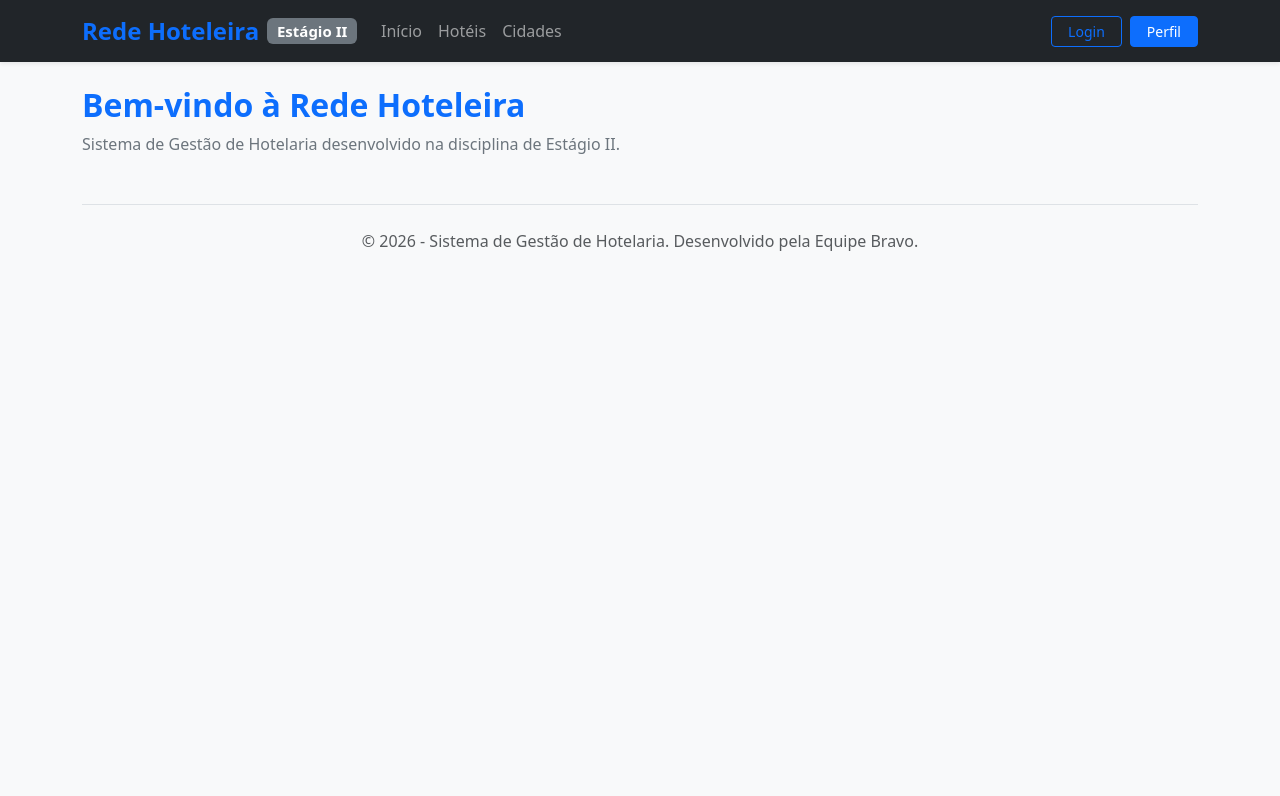
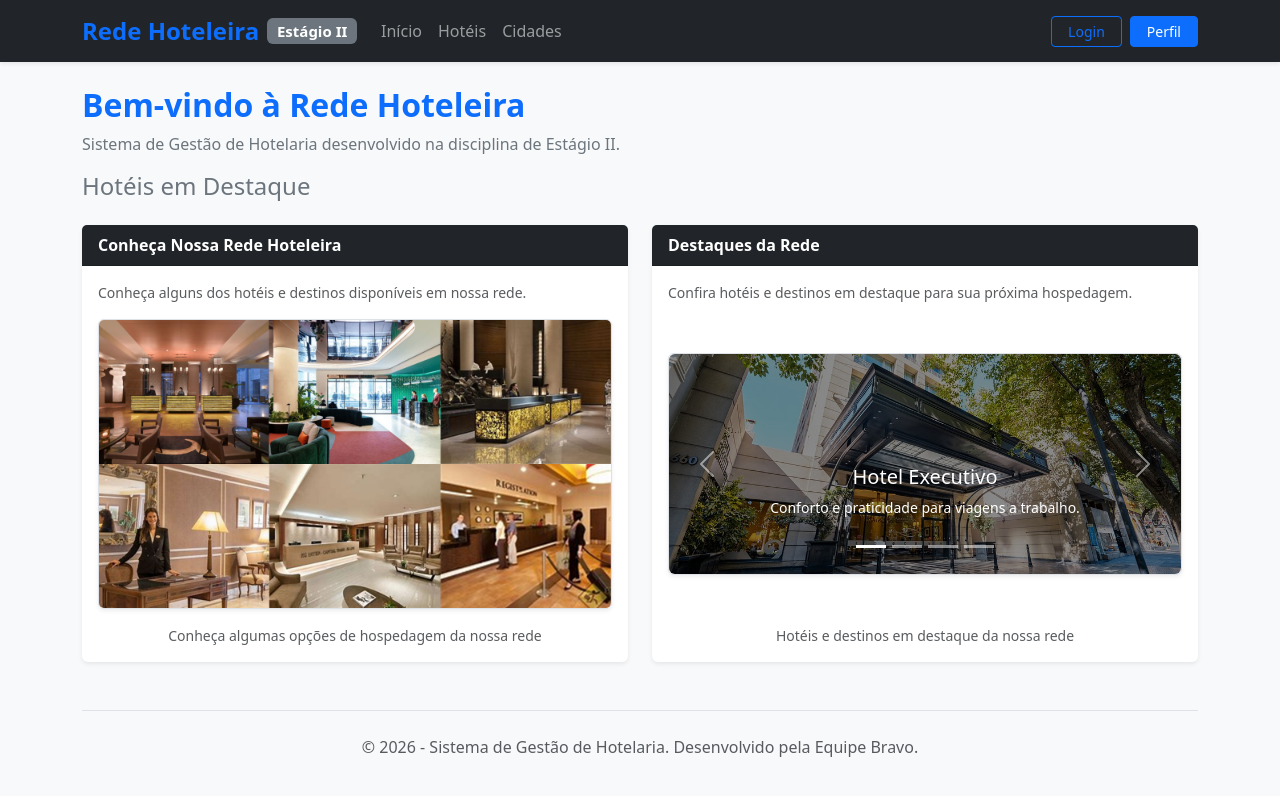
Before and after one commit to prof-ronildo-unicatolica/est_web_2026_2_turma_a_bravo, a React (Vite) app in the folder apps/frontend/: page / in a window 1280 px wide. Shown: the top 796 px of the page. Built offline with nearby package versions, Linux system fonts and the light colour scheme.

Commit message:
feat: adiciona hotéis em destaque na página inicial

```diff
--- a/apps/frontend/src/pages/Home.jsx
+++ b/apps/frontend/src/pages/Home.jsx
@@ -1,3 +1,5 @@
+import ImageAndCarousel from '../components/ImageAndCarousel'
+
 export default function Home() {
   return (
     <div className="mb-4">
@@ -5,6 +7,8 @@ export default function Home() {
       <p className="text-secondary">
         Sistema de Gestão de Hotelaria desenvolvido na disciplina de Estágio II.
       </p>
+
+      <ImageAndCarousel />
     </div>
   )
 }
```
